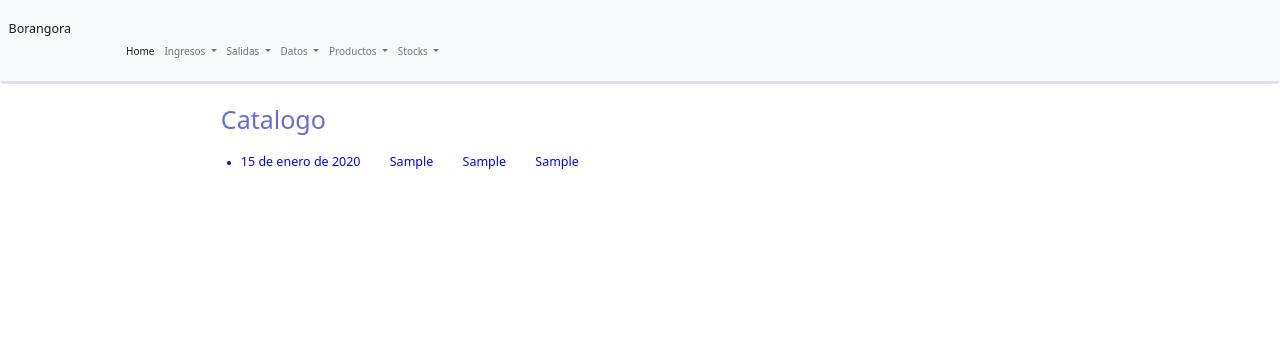
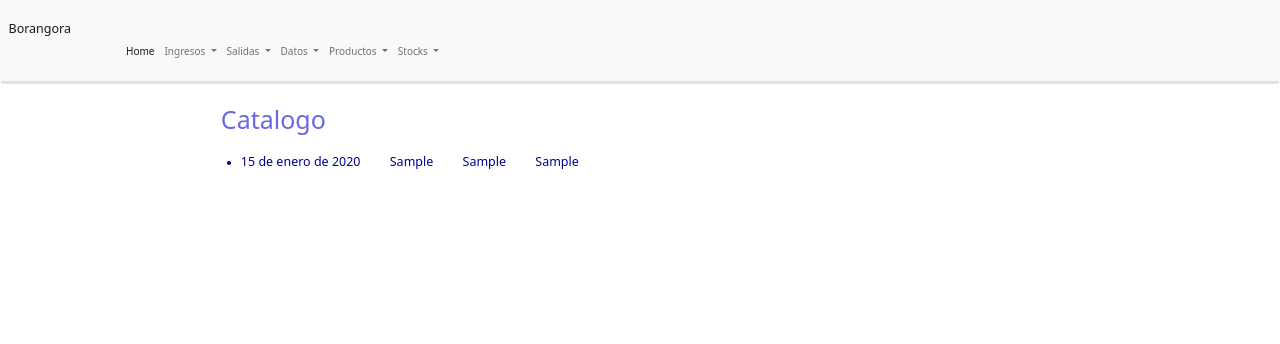
Before and after one commit to tcorthorn/InventarioWeb, a Django app: page /home/skus/ in a window 1280 px wide. Shown: the top 344 px of the page. Run offline with Django 4.2, Linux system fonts and the light colour scheme; tables that the repository leaves empty hold one stand-in row (values such as "Sample post"); some libraries are stand-ins or nearby versions.

Commit message:
plantilla

```diff
--- a/oficina/templates/oficina/sku_list.html
+++ b/oficina/templates/oficina/sku_list.html
@@ -8,7 +8,7 @@
     <ul>
 
       {% for sku in sku_list %}
-      <li style="color:blue">
+      <li style="color:darkblue">
         <h5>
         {{ sku.creado}} &nbsp &nbsp &nbsp &nbsp
 
```
